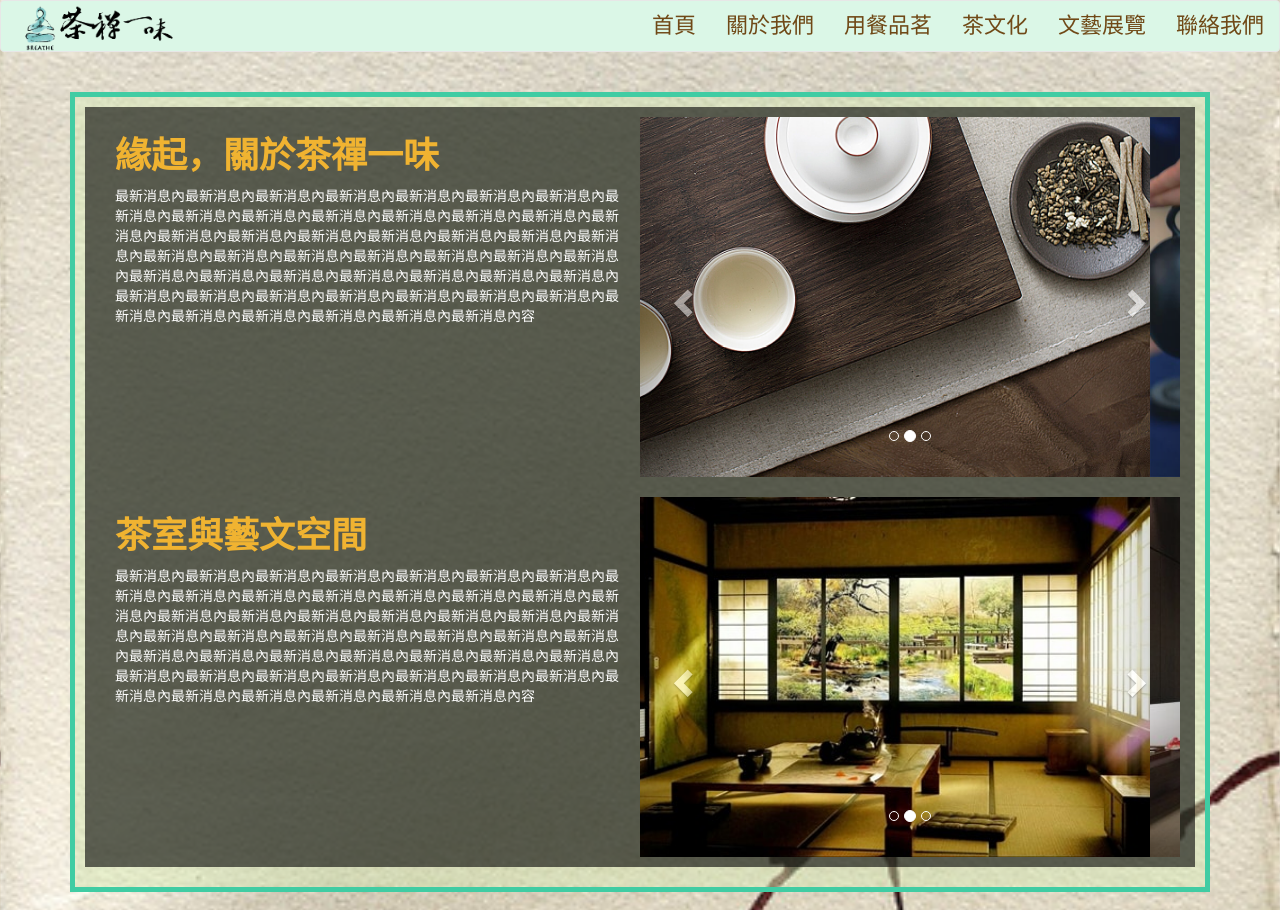
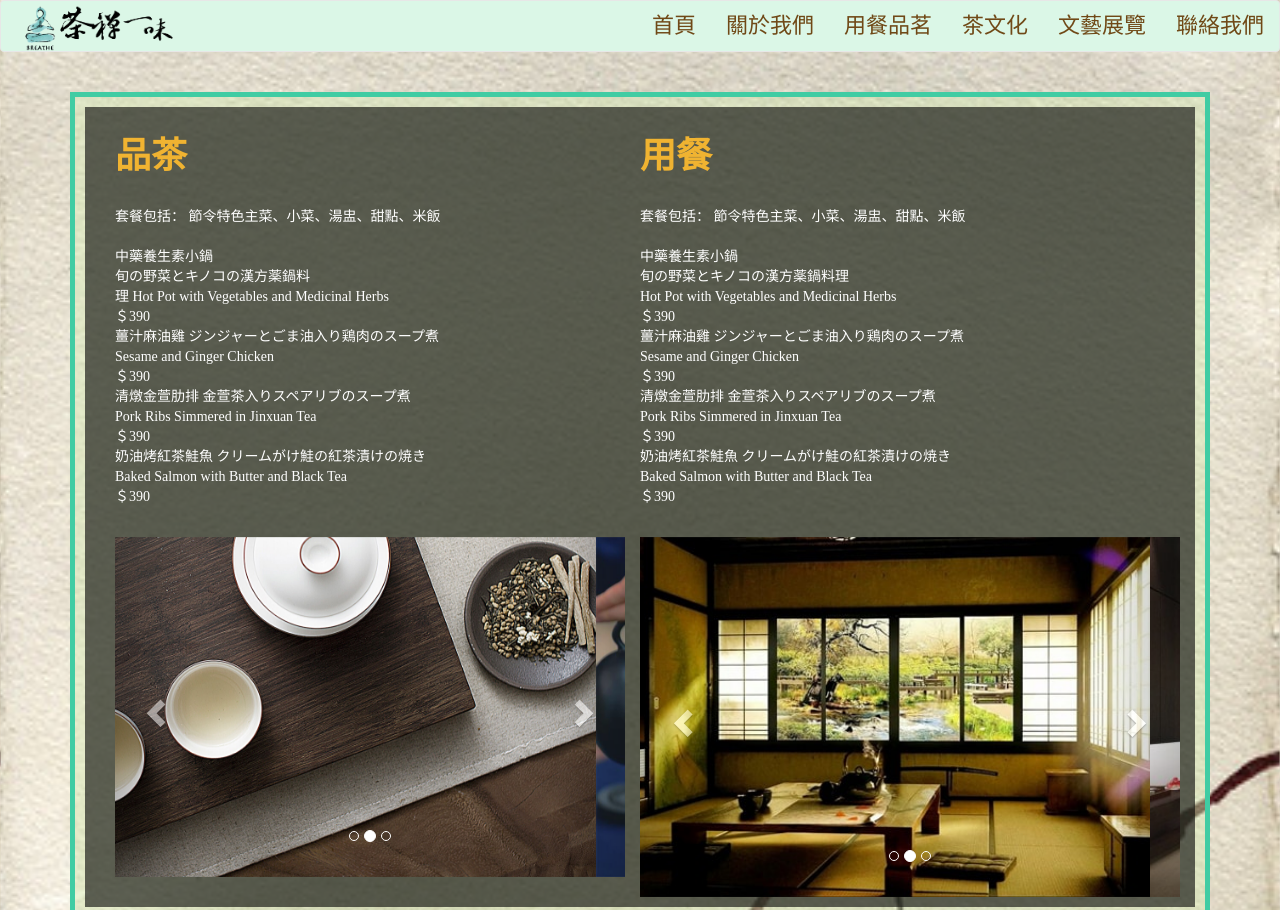
Before and after one commit to tindome128/teahouse01, a plain HTML site: page dining.html in a window 1280 px wide. Shown: the top 910 px of the page. Drawn offline with nearby package versions, Linux system fonts and the light colour scheme.

Commit message:
提交茶

```diff
--- a/dining.html
+++ b/dining.html
@@ -43,12 +43,47 @@
 
         	<div class="row article">
             	<div class="col-sm-6 ">
-                <h1>緣起，關於茶禪一味</h1>
-                <p>最新消息內最新消息內最新消息內最新消息內最新消息內最新消息內最新消息內最新消息內最新消息內最新消息內最新消息內最新消息內最新消息內最新消息內最新消息內最新消息內最新消息內最新消息內最新消息內最新消息內最新消息內最新消息內最新消息內最新消息內最新消息內最新消息內最新消息內最新消息內最新消息內最新消息內最新消息內最新消息內最新消息內最新消息內最新消息內最新消息內最新消息內最新消息內最新消息內最新消息內最新消息內最新消息內最新消息內最新消息內最新消息內最新消息內最新消息內最新消息內最新消息內容</p>
+                <h1>品茶</h1><br>
+                <p>套餐包括： 節令特色主菜、小菜、湯盅、甜點、米飯<br><br>
+                中藥養生素小鍋<br>
+                旬の野菜とキノコの漢方薬鍋料<br>理
+                Hot Pot with Vegetables and Medicinal Herbs<br>
+                ＄390<br>
+                薑汁麻油雞 ジンジャーとごま油入り鶏肉のスープ煮<br>
+                Sesame and Ginger Chicken<br>
+                ＄390<br>
+                清燉金萱肋排 金萱茶入りスペアリブのスープ煮<br>
+                Pork Ribs Simmered in Jinxuan Tea<br>
+                ＄390<br>
+                奶油烤紅茶鮭魚 クリームがけ鮭の紅茶漬けの焼き<br>
+                Baked Salmon with Butter and Black Tea<br>
+                ＄390</p>
                 </div>
                 <div class="col-sm-6">
                 <div class="row">
-            <div id="carousel-example-generic" class="carousel slide" data-ride="carousel">
+                <h1>用餐</h1><br>
+            	  <p>套餐包括： 節令特色主菜、小菜、湯盅、甜點、米飯<br><br>
+                  中藥養生素小鍋<br>
+                  旬の野菜とキノコの漢方薬鍋料理<br>
+                  Hot Pot with Vegetables and Medicinal Herbs<br>
+                  ＄390<br>
+                  薑汁麻油雞 ジンジャーとごま油入り鶏肉のスープ煮<br>
+                  Sesame and Ginger Chicken<br>
+                  ＄390<br>
+                  清燉金萱肋排 金萱茶入りスペアリブのスープ煮<br>
+                  Pork Ribs Simmered in Jinxuan Tea<br>
+                  ＄390<br>
+                  奶油烤紅茶鮭魚 クリームがけ鮭の紅茶漬けの焼き<br>
+                  Baked Salmon with Butter and Black Tea<br>
+                  ＄390<br></p>
+
+        </div>
+                </div>
+            </div>
+
+         <div class="row article">
+            	<div class="col-sm-6">
+            	  <div id="carousel-example-generic" class="carousel slide" data-ride="carousel">
               <!-- Indicators -->
               <ol class="carousel-indicators">
                 <li data-target="#carousel-example-generic" data-slide-to="0" class="active"></li>
@@ -81,14 +116,6 @@
                 <span class="sr-only">Next</span>
               </a>
             </div>
-        </div>
-                </div>
-            </div>
-
-         <div class="row article">
-            	<div class="col-sm-6">
-            	  <h1>茶室與藝文空間</h1>
-            	  <p>最新消息內最新消息內最新消息內最新消息內最新消息內最新消息內最新消息內最新消息內最新消息內最新消息內最新消息內最新消息內最新消息內最新消息內最新消息內最新消息內最新消息內最新消息內最新消息內最新消息內最新消息內最新消息內最新消息內最新消息內最新消息內最新消息內最新消息內最新消息內最新消息內最新消息內最新消息內最新消息內最新消息內最新消息內最新消息內最新消息內最新消息內最新消息內最新消息內最新消息內最新消息內最新消息內最新消息內最新消息內最新消息內最新消息內最新消息內最新消息內最新消息內容</p>
                 </div>
                 <div class="col-sm-6">
                                         <div class="row">
```
